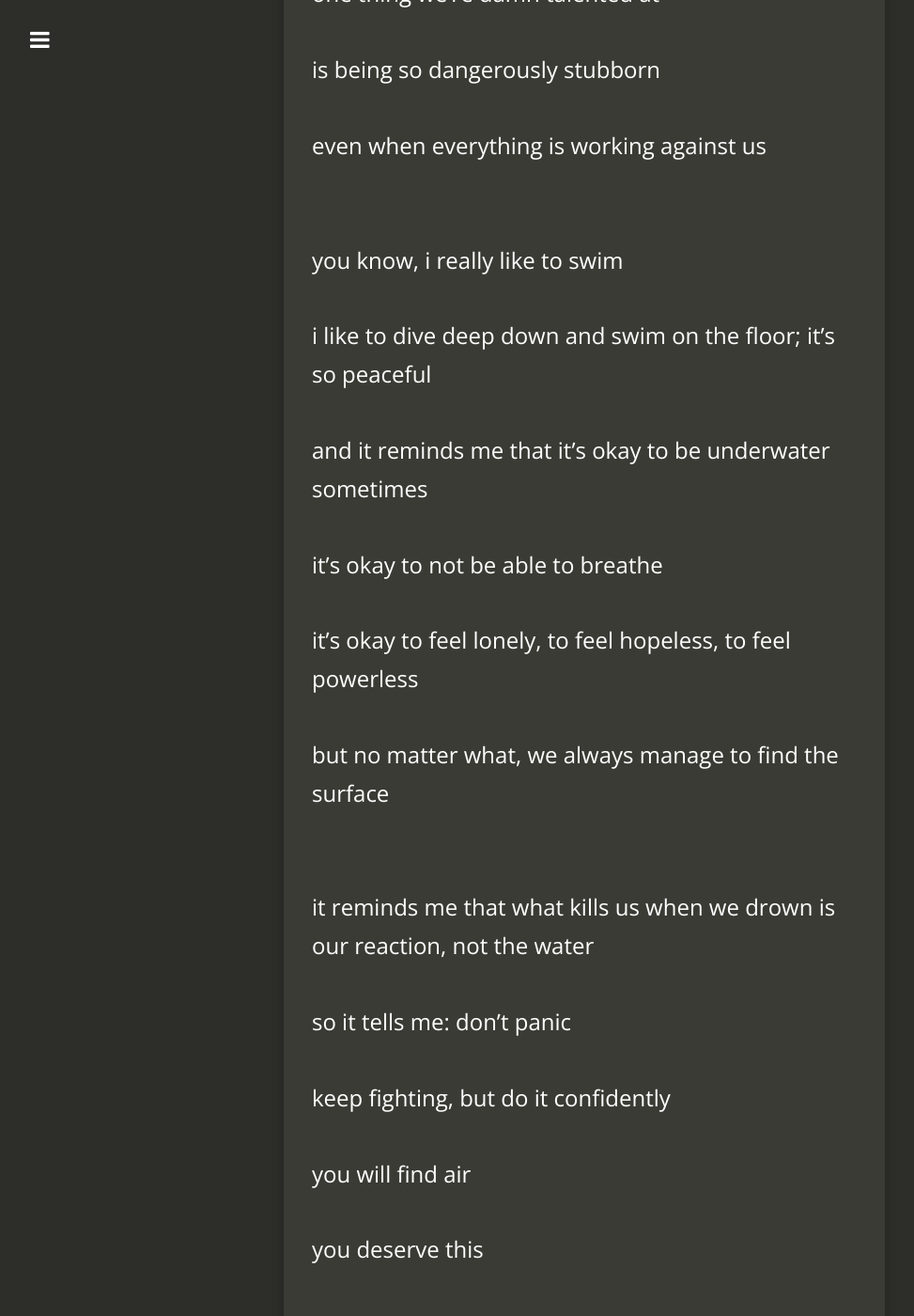
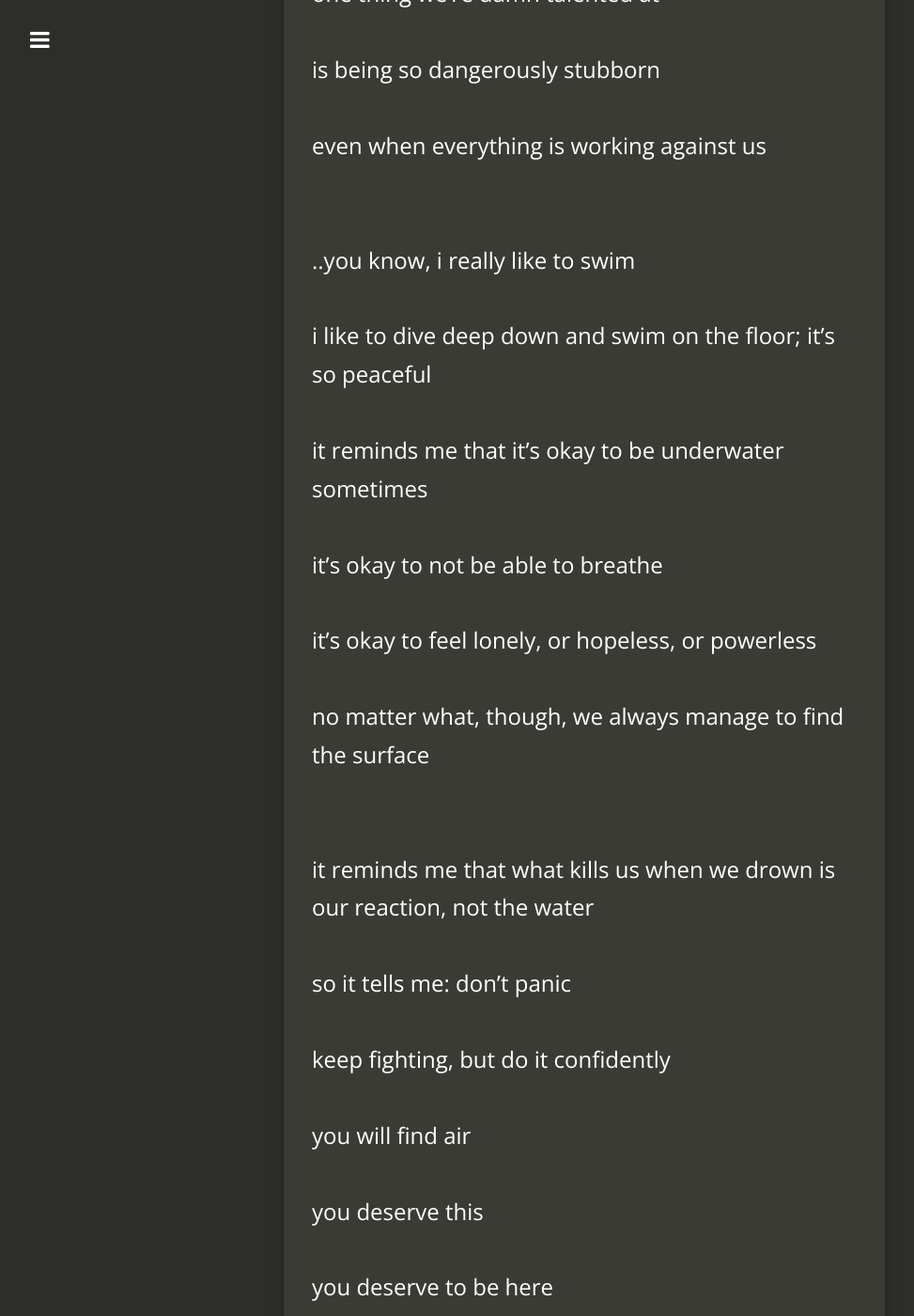
Before and after one commit to jacobtomlinson/carte-noire, a Jekyll site: the page built from _posts/2016-10-08-drowning.md, in a window 1280 px wide and 1400 px high, scrolled down 5116 px. Shown: the whole window at 94% size, without its empty margins (18-991 px from the left). Built offline with Jekyll 4.4.1, drawn with Linux system fonts in a browser that asks for light colours; nearby versions of some CDN libraries; comment, search, counter and statistics services are not loaded; some of the changed text lies outside the part shown.

Commit message:
Add third wave of edits to 'drowning' poem.

```diff
--- a/_posts/2016-10-08-drowning.md
+++ b/_posts/2016-10-08-drowning.md
@@ -124,17 +124,17 @@
 even when everything is working against us
 
 <br>
-you know, i really like to swim
+..you know, i really like to swim
 
 i like to dive deep down and swim on the floor; it's so peaceful
 
-and it reminds me that it's okay to be underwater sometimes
+it reminds me that it's okay to be underwater sometimes
 
 it's okay to not be able to breathe
 
-it's okay to feel lonely, to feel hopeless, to feel powerless
+it's okay to feel lonely, or hopeless, or powerless
 
-but no matter what, we always manage to find the surface
+no matter what, though, we always manage to find the surface
 
 <br>
 it reminds me that what kills us when we drown is our reaction, not the water
```
Also changed, not shown: other parts of _posts/2016-10-08-drowning.md (+1 -1 lines).
